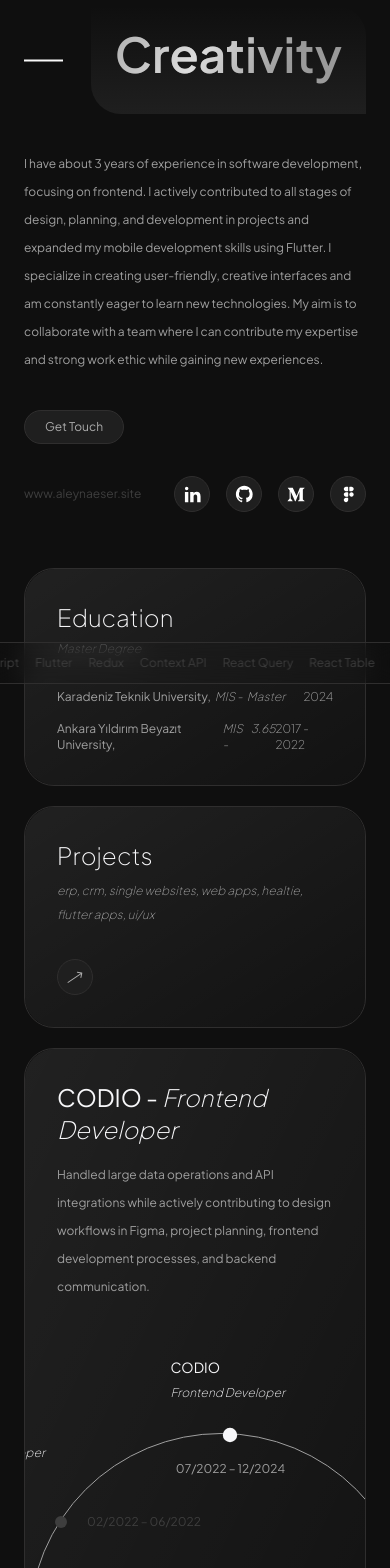
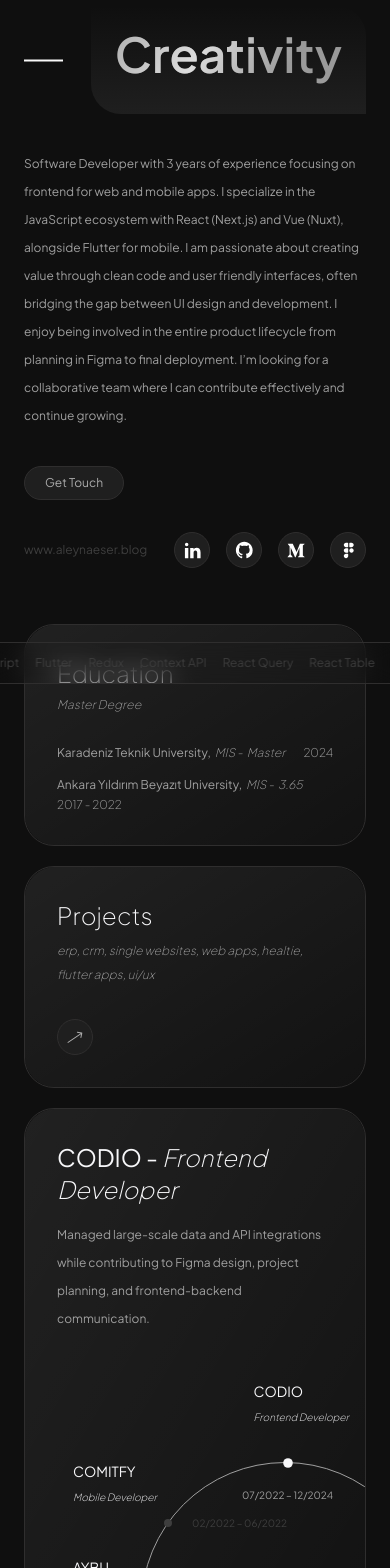
Before and after one commit to aleynaeser/portfolio, a Next.js app: page / in a window 390 px wide. Shown: the part 160-1728 px from the top of the page. Built offline with nearby package versions, Linux system fonts and the light colour scheme.

Commit message:
refactor layout and update content across sections

```diff
--- a/src/app/page.tsx
+++ b/src/app/page.tsx
@@ -8,7 +8,7 @@ import Experience from '@components/Sections/Experience';
 
 export default async function Portfolio() {
   return (
-    <main className='relative z-10 mb-8 grid h-full min-h-screen grid-cols-12 gap-8 p-8 md:gap-6 md:p-6'>
+    <main className='relative z-10 grid h-full min-h-screen grid-cols-12 gap-8 p-8 md:gap-6 md:p-6'>
       <section className='col-span-5 flex h-[calc(100%-24px)] flex-col justify-between gap-8 md:col-span-12'>
         <div className='flex flex-col gap-8 md:col-span-12'>
           <Header />
@@ -18,7 +18,7 @@ export default async function Portfolio() {
         <Footer />
       </section>
 
-      <section className='col-span-7 md:col-span-12 md:pt-8'>
+      <section className='col-span-7 mb-4 h-fit md:col-span-12 md:mb-8 md:pt-8'>
         <div className='grid grid-cols-7 gap-5'>
           <Education />
           <Projects />
--- a/src/components/Sections/About.tsx
+++ b/src/components/Sections/About.tsx
@@ -36,11 +36,11 @@ export default function About() {
       </div>
 
       <p className='text-pretty py-5 text-xs leading-7 text-secondary'>
-        I have about 3 years of experience in software development, focusing on frontend. I actively contributed to all
-        stages of design, planning, and development in projects and expanded my mobile development skills using Flutter. I
-        specialize in creating user-friendly, creative interfaces and am constantly eager to learn new technologies. My aim
-        is to collaborate with a team where I can contribute my expertise and strong work ethic while gaining new
-        experiences.
+        Software Developer with 3 years of experience focusing on frontend for web and mobile apps. I specialize in the
+        JavaScript ecosystem with React (Next.js) and Vue (Nuxt), alongside Flutter for mobile. I am passionate about
+        creating value through clean code and user friendly interfaces, often bridging the gap between UI design and
+        development. I enjoy being involved in the entire product lifecycle from planning in Figma to final deployment. I’m
+        looking for a collaborative team where I can contribute effectively and continue growing.
       </p>
 
       <NavigateButton text='Get Touch' href='https://www.linkedin.com/in/aleyna-eser/' />
--- a/src/components/Sections/Education.tsx
+++ b/src/components/Sections/Education.tsx
@@ -3,7 +3,7 @@ import { educationData } from '@constants/education';
 
 export default function Education() {
   return (
-    <LayoutCard className='xs:col-span-7 col-span-4 sm:col-span-5'>
+    <LayoutCard className='col-span-4 xs:col-span-7 sm:col-span-5'>
       <div>
         <h3 className='text-2xl font-extralight'>Education</h3>
         <div className='pt-2 text-xs font-extralight italic text-secondary'>Master Degree</div>
@@ -11,14 +11,14 @@ export default function Education() {
 
       <div className='flex flex-col gap-4 text-xs'>
         {educationData.map((item, index) => (
-          <div key={index} className='flex items-baseline justify-between'>
+          <div key={index} className='flex items-baseline justify-between gap-1 flex-wrap'>
             <div className='flex gap-1'>
               <span className='text-secondary'>{item.university},</span>
-              <span className='font-extralight italic text-secondary'>{item.department} -</span>
+              <span className='text-nowrap font-extralight italic text-secondary'>{item.department} -</span>
               <span className='font-extralight italic text-secondary'>{item.degree}</span>
             </div>
 
-            <div className='font-extralight text-secondary'>{item.date}</div>
+            <div className='text-nowrap font-extralight text-secondary'>{item.date}</div>
           </div>
         ))}
       </div>
--- a/src/components/Sections/Experience.tsx
+++ b/src/components/Sections/Experience.tsx
@@ -22,13 +22,13 @@ export default function Experience() {
   }, []);
 
   return (
-    <LayoutCard className='mt-5 overflow-hidden'>
-      <div className='pb-20 flex flex-col gap-4'>
+    <LayoutCard className='mt-5 h-[calc(100vh-330px)] min-h-[530px] gap-0 md:h-[570px]'>
+      <div className='flex flex-col gap-4'>
         <h3 className='text-2xl'>
           {currentExperience.company} - <span className='font-extralight italic'>{currentExperience.title}</span>
         </h3>
 
-        <p className='max-w-[410px] text-pretty text-xs leading-7 text-secondary'>{currentExperience.description}</p>
+        <p className='max-w-lg text-pretty text-xs leading-7 text-secondary'>{currentExperience.description}</p>
       </div>
 
       <div className='relative flex h-80 justify-end gap-5'>
@@ -37,14 +37,14 @@ export default function Experience() {
             <div
               key={index}
               className={classNames(`w-70 flex flex-col gap-2`, {
-                '-mt-14 mr-12': index === 0,
-                '-mt-1 mr-72': index === 1,
-                'mr-96 mt-16': index === 2,
-                'mr-80 mt-20': index === 3,
+                '-mt-14 mr-12 md:-mr-4 md:mt-4': index === 0,
+                '-mt-1 mr-72 md:mr-44 md:mt-4': index === 1,
+                'mr-96 mt-16 md:mr-56 md:mt-8': index === 2,
+                'mr-80 mt-20 md:mr-52 md:mt-6': index === 3,
               })}
             >
               <div>{experience.company}</div>
-              <div className='text-xs font-extralight italic'>{experience.title}</div>
+              <div className='text-xs font-extralight italic md:text-[10px]'>{experience.title}</div>
             </div>
           ))}
         </div>
@@ -57,22 +57,28 @@ export default function Experience() {
               <div
                 key={index}
                 className={classNames(`absolute flex w-fit items-center gap-5 whitespace-nowrap`, {
-                  '-right-16 top-[16px] flex-col': index === 0,
-                  'right-5 top-[101px]': index === 1,
-                  'right-14 top-48': index === 2,
-                  'right-9 top-72': index === 3,
+                  '-right-16 top-[16px] flex-col md:-right-28 md:top-[94px]': index === 0,
+                  'right-5 top-[101px] md:-right-[66px] md:top-[150px]': index === 1,
+                  'right-14 top-48 md:-right-9 md:top-[210px]': index === 2,
+                  'right-9 top-72 md:-right-[52px] md:top-[300px]': index === 3,
                 })}
               >
-                <motion.div
+                <motion.button
                   initial={{ scale: 1 }}
                   animate={{ scale: isActive ? 1.2 : 1 }}
                   transition={{ type: 'spring', duration: 0.5, damping: 10, stiffness: 100 }}
-                  className={classNames('relative h-3 w-3 rounded-full bg-accent duration-300 ease-in-out', {
+                  className={classNames('relative h-3 w-3 rounded-full bg-accent duration-300 ease-in-out md:h-2 md:w-2', {
                     'bg-primary': isActive,
                   })}
-                ></motion.div>
+                  type='button'
+                  onClick={() => setActiveIndex(index)}
+                ></motion.button>
 
-                <div className={classNames(`text-xs text-accent duration-300 ease-in-out`, { 'text-secondary': isActive })}>
+                <div
+                  className={classNames(`text-xs text-accent duration-300 ease-in-out md:text-[10px]`, {
+                    'text-secondary': isActive,
+                  })}
+                >
                   {experience.date}
                 </div>
               </div>
@@ -80,7 +86,7 @@ export default function Experience() {
           })}
         </div>
 
-        <div className='absolute -bottom-[84px] -right-20 -z-10 h-96 w-96 rounded-full border border-secondary'></div>
+        <div className='absolute -bottom-[84px] -right-20 -z-10 h-96 w-96 rounded-full border border-secondary md:-bottom-[65px] md:-right-24 md:h-72 md:w-72'></div>
       </div>
     </LayoutCard>
   );
--- a/src/components/Sections/Footer.tsx
+++ b/src/components/Sections/Footer.tsx
@@ -5,8 +5,8 @@ import { socialMediaLinks } from '@constants/social-media-links';
 export default function Footer() {
   return (
     <footer className='col-span-5 flex items-center justify-between gap-2 md:col-span-12'>
-      <Link href='https://aleynaeser.site/' className='group relative text-xs text-accent'>
-        www.aleynaeser.site
+      <Link href='https://aleynaeser.blog/' className='group relative text-xs text-accent'>
+        www.aleynaeser.blog
         <span className='absolute bottom-[-2] left-0 h-[1px] w-0 bg-accent transition-all duration-300 group-hover:w-full'></span>
       </Link>
 
--- a/src/components/Sections/Projects.tsx
+++ b/src/components/Sections/Projects.tsx
@@ -14,7 +14,7 @@ export default function Projects() {
 
       <NavigateButton
         Icon={ShortArrow}
-        href='https://github.com/aleynaeser?tab=repositories'
+        href='https://www.figma.com/proto/eDUpOjCkGu2XiBMyDKzYYv/PROJECT-URLs?node-id=21-386&t=I4VWPZos6xbF2BUJ-1&starting-point-node-id=21%3A386&scaling=min-zoom&content-scaling=fixed'
         className='navigate-projects-button flex w-3 items-center justify-center bg-base'
       />
     </LayoutCard>
--- a/src/constants/experience.ts
+++ b/src/constants/experience.ts
@@ -5,7 +5,7 @@ export const experienceData: IExperience[] = [
     date: '07/2022 – 12/2024',
     location: 'Trabzon',
     description:
-      'Handled large data operations and API integrations while actively contributing to design workflows in Figma, project planning, frontend development processes, and backend communication.',
+      'Managed large-scale data and API integrations while contributing to Figma design, project planning, and frontend-backend communication.',
   },
   {
     title: 'Mobile Developer',
@@ -13,7 +13,7 @@ export const experienceData: IExperience[] = [
     date: '02/2022 – 06/2022',
     location: 'Ankara',
     description:
-      'Contributed to the development of the Healtie mobile app using Flutter, MVVM architecture and Rest API/JSON. Handled the design process using Figma, developed with data fetching from RESTful APIs, and iteratively improved the app based on requirements.',
+      'Led the end-to-end development of the Healtie app, from UI design in Figma to Flutter implementation with MVVM and REST API integration.',
   },
   {
     title: 'IT Intern',
```
